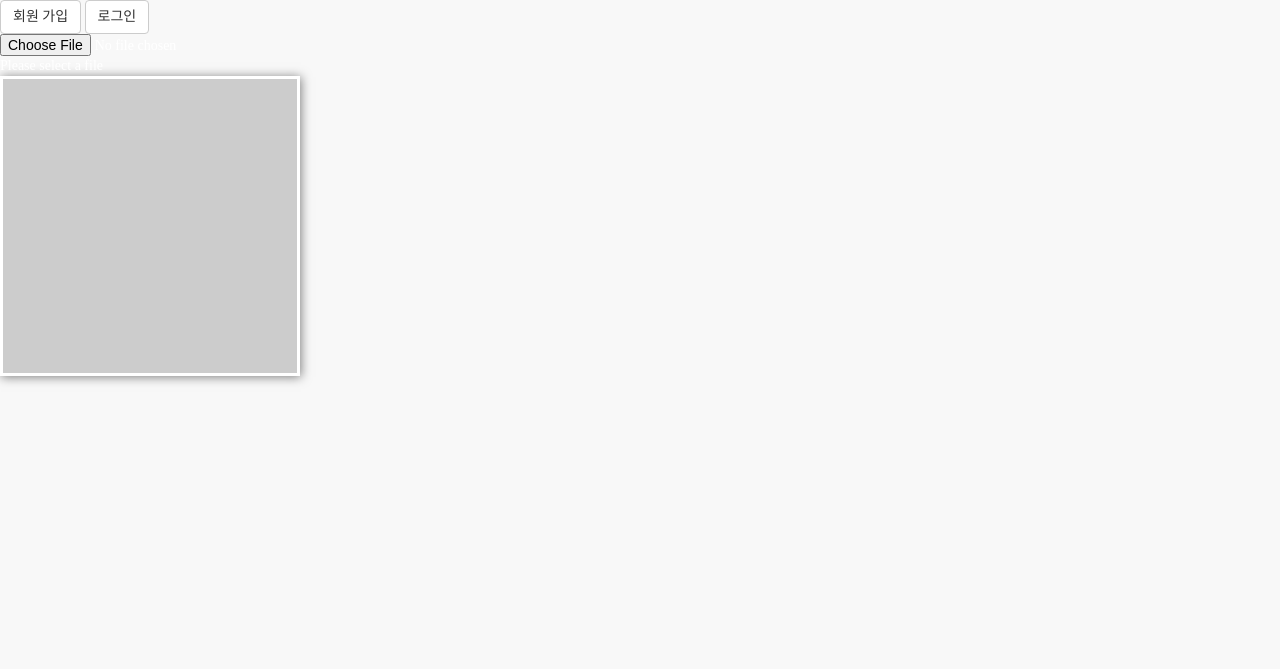
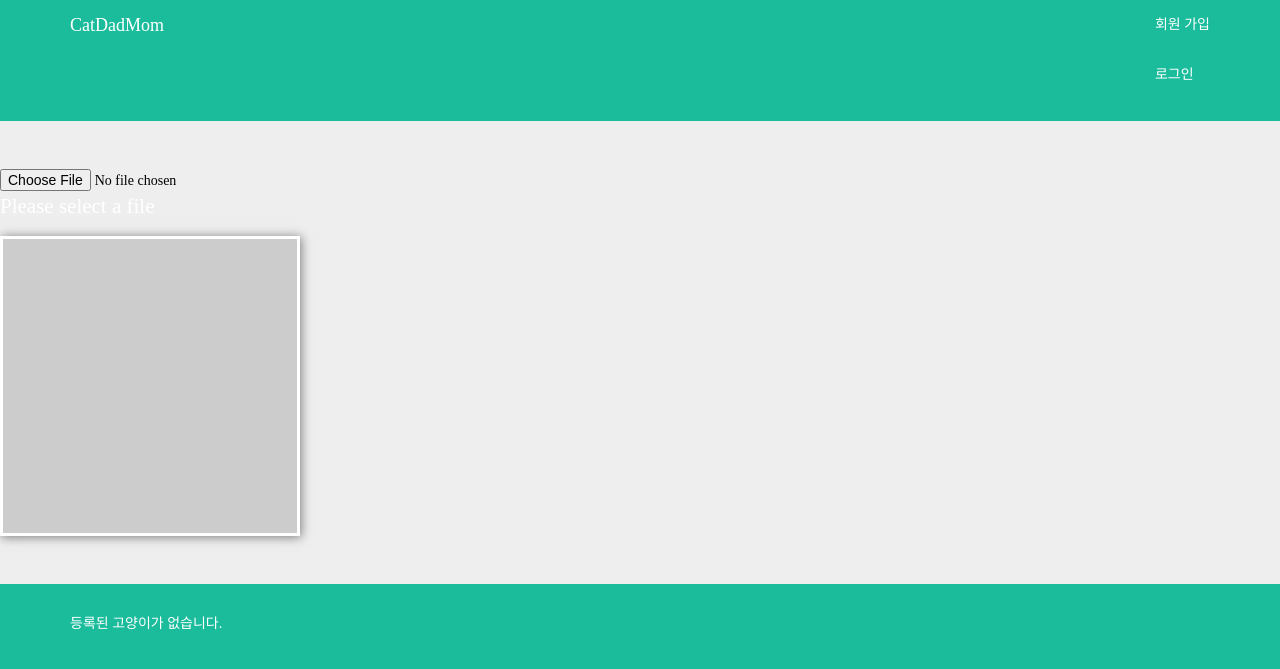
Before and after one commit to catdadmom/catdadmom, a Flask app: template catdadmom/web/templates/home.html in a window 1280 px wide. Shown: the top 669 px of the page. Run offline with Flask 2, Linux system fonts and the light colour scheme; the template is opened without the code that fills it, so the values that code supplies are empty; some libraries are stand-ins or nearby versions.

Commit message:
home 에서 고양이 리스트 뿌려 보기

```diff
--- /dev/null
+++ b/catdadmom/web/static/css/home.css
@@ -0,0 +1,21 @@
+body {
+    background-color: #1ABC9C;
+    color: #000;
+}
+
+.panel {
+    border: 0 !important;
+}
+
+.panel > .panel-heading {
+    background-color: #34495E;
+}
+
+.panel .panel-body {
+    background-color: #EFF0F0;
+    border-radius: 10px;
+}
+
+.panel .panel-body p {
+    color: #2C3E50;
+}
--- a/catdadmom/web/templates/home.html
+++ b/catdadmom/web/templates/home.html
@@ -1,16 +1,69 @@
 {% extends 'base.html' %}
 
+{% block css %}
+    <link rel="stylesheet" href="{{ url_for('static', filename='css/home.css') }}"/>
+{% endblock %}
+
 {% block body %}
+    <header class="navbar navbar-static-top bs-docs-nav" id="top" role="banner">
+        <div class="container">
+            <div class="navbar-header">
+                <button class="navbar-toggle collapsed" type="button" data-toggle="collapse"
+                        data-target=".bs-navbar-collapse">
+                    <span class="sr-only">Toggle navigation</span>
+                    <span class="icon-bar"></span>
+                    <span class="icon-bar"></span>
+                    <span class="icon-bar"></span>
+                </button>
+                <a href="../" class="navbar-brand">CatDadMom</a>
+            </div>
+            <nav class="collapse navbar-collapse bs-navbar-collapse" role="navigation">
+                <ul class="nav navbar-nav navbar-right">
+                    <li>
                         {% if not current_user %}
-        <a href="{{ url_for('user.signup_form') }}" class="btn btn-default">회원 가입</a>
-        <a href="{{ url_for('user.login') }}" class="btn btn-default">로그인</a>
+                            <a href="{{ url_for('user.signup_form') }}">회원 가입</a>
+                            <a href="{{ url_for('user.login') }}">로그인</a>
                         {% else %}
-        <a href="{{ url_for('user.logout') }}" class="btn btn-default">로그아웃</a>
+                            <a href="{{ url_for('user.logout') }}">로그아웃</a>
                         {% endif %}
+                    </li>
+                </ul>
+            </nav>
+        </div>
+    </header>
 
+    <div class="jumbotron">
         <input type="file" id="files"/>
+
         <p id="status">Please select a file</p>
+
         <div id="preview"></div>
+    </div>
+    <div class="container">
+
+
+        <section class="lists">
+            {% if cats %}
+                {% for cat in cats %}
+                    <div class="panel">
+                        <!-- Default panel contents -->
+                        <div class="panel-heading">{{ cat.name }}</div>
+                        <div class="panel-body">
+                            <p>{{ cat.age }}</p>
+
+                            <p>{{ cat.sex }}</p>
+
+                            <p>{{ cat.castration }}</p>
+
+                            <p>...</p>
+                        </div>
+                    </div>
+                {% endfor %}
+            {% else %}
+                <p>등록된 고양이가 없습니다.</p>
+            {% endif %}
+        </section>
+    </div>
 {% endblock %}
 
 {% block script %}
--- a/catdadmom/web/user.py
+++ b/catdadmom/web/user.py
@@ -10,7 +10,7 @@ from werkzeug.local import LocalProxy
 from sqlalchemy.exc import IntegrityError
 from hashlib import sha1
 
-from ..db import session
+from ..db import session, get_session
 from .models.user import User
 from .models.location import Location
 from .models.animal import Animal
@@ -55,7 +55,10 @@ def inject_current_user():
 
 @bp.route('/')
 def home():
-    return render_template('home.html')
+    s = get_session()
+    animals = s.query(Animal).all()
+    print animals
+    return render_template('home.html', cats=animals)
 
 @bp.route('/sign_s3/')
 def sign_s3():
```
Lines whose indentation alone changed are shown as unchanged.
